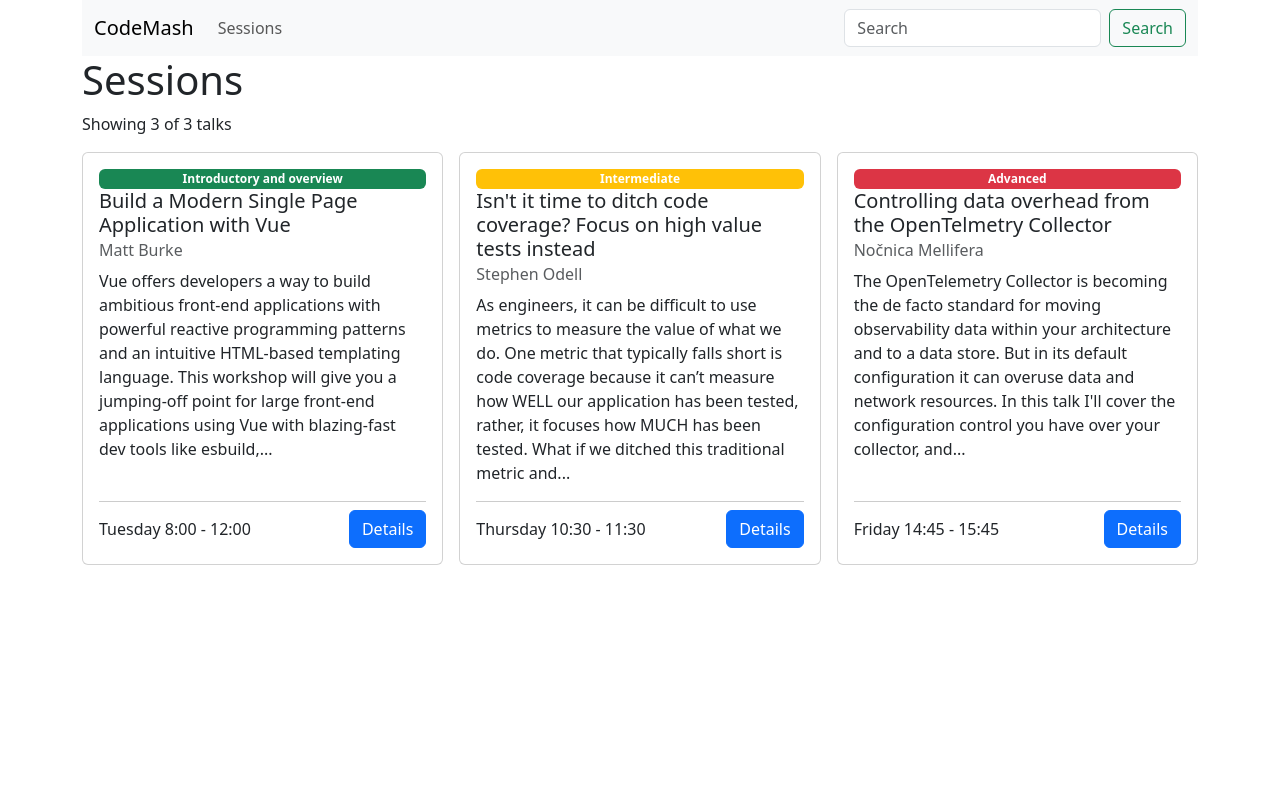
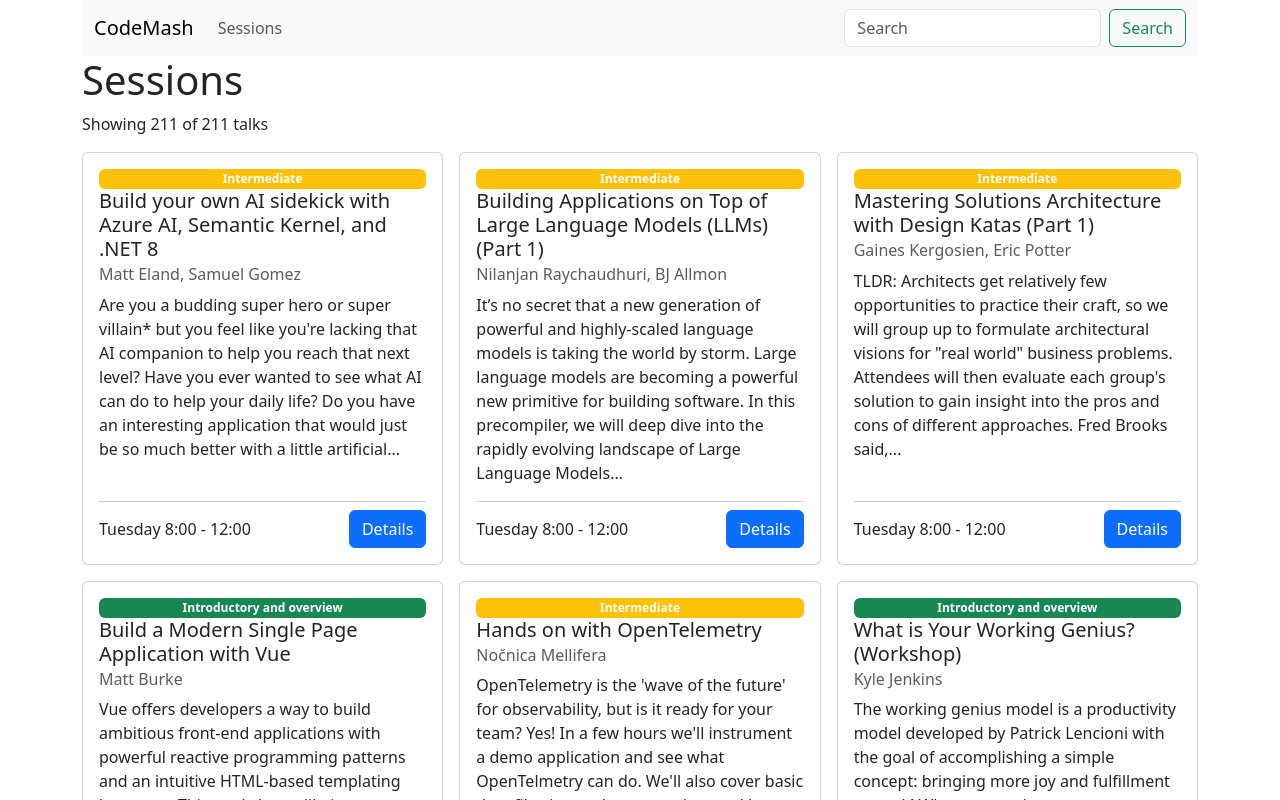
Before and after one commit to yogo-ang8/codemash-schedule-vue, a Vue app: page / in a window 1280 px wide. Shown: the top 800 px of the page. Built offline with nearby package versions, Linux system fonts and the light colour scheme.

Commit message:
finished templating exercise

```diff
--- a/src/components/SessionList.vue
+++ b/src/components/SessionList.vue
@@ -20,60 +20,28 @@
     <h1>Sessions</h1>
 
     <!-- we're going to add filters in a later module that will update these counts -->
-    <p>Showing 3 of 3 talks</p>
+    <p>Showing {{ sessions.length }} of {{ sessions.length }} talks</p>
 
     <div class="speaker-grid">
       <!-- here we include three different cards depending on the level -->
       <!-- your job is to replace this static markup with vue templating syntax -->
       <!-- introductory and overview -->
-      <div class="card">
+      <div class="card" v-for="session in sessions" :key="session.id">
         <div class="card-body">
-          <span class="badge bg-success">Introductory and overview</span>
-          <h5 class="card-title">Build a Modern Single Page Application with Vue</h5>
-          <h6 class="card-subtitle mb-2 text-body-secondary">Matt Burke</h6>
-          <p class="card-text">
-            Vue offers developers a way to build ambitious front-end applications with powerful reactive programming
-            patterns and an intuitive HTML-based templating language. This workshop will give you a jumping-off point
-            for large front-end applications using Vue with blazing-fast dev tools like esbuild,...
-          </p>
+          <span
+            class="badge"
+            :class="{
+              'bg-success': session.level === 'Introductory and overview',
+              'bg-warning': session.level === 'Intermediate',
+              'bg-danger': session.level === 'Advanced',
+            }"
+            >{{ session.level }}</span
+          >
+          <h5 class="card-title">{{ session.title }}</h5>
+          <h6 class="card-subtitle mb-2 text-body-secondary">{{ session.speakers.join(', ') }}</h6>
+          <p class="card-text">{{ session.excerpt }}</p>
           <div class="footer pt-2">
-            <span> Tuesday 8:00 - 12:00</span>
-            <a href="" class="btn btn-primary">Details</a>
-          </div>
-        </div>
-      </div>
-
-      <!-- intermediate -->
-      <div class="card">
-        <div class="card-body">
-          <span class="badge bg-warning">Intermediate</span>
-          <h5 class="card-title">Isn't it time to ditch code coverage? Focus on high value tests instead</h5>
-          <h6 class="card-subtitle mb-2 text-body-secondary">Stephen Odell</h6>
-          <p class="card-text">
-            As engineers, it can be difficult to use metrics to measure the value of what we do. One metric that
-            typically falls short is code coverage because it can’t measure how WELL our application has been tested,
-            rather, it focuses how MUCH has been tested. What if we ditched this traditional metric and...
-          </p>
-          <div class="footer pt-2">
-            <span>Thursday 10:30 - 11:30</span>
-            <a href="" class="btn btn-primary">Details</a>
-          </div>
-        </div>
-      </div>
-
-      <!-- advanced -->
-      <div class="card">
-        <div class="card-body">
-          <span class="badge bg-danger">Advanced</span>
-          <h5 class="card-title">Controlling data overhead from the OpenTelmetry Collector</h5>
-          <h6 class="card-subtitle mb-2 text-body-secondary">Nočnica Mellifera</h6>
-          <p class="card-text">
-            The OpenTelemetry Collector is becoming the de facto standard for moving observability data within your
-            architecture and to a data store. But in its default configuration it can overuse data and network
-            resources. In this talk I'll cover the configuration control you have over your collector, and...
-          </p>
-          <div class="footer pt-2">
-            <span>Friday 14:45 - 15:45</span>
+            <span> {{ session.day }} {{ session.startTime }} - {{ session.endTime }}</span>
             <a href="" class="btn btn-primary">Details</a>
           </div>
         </div>
@@ -81,7 +49,7 @@
     </div>
 
     <!-- show this if there are no sessions -->
-    <!--<p>No sessions found</p>-->
+    <p v-if="sessions.length === 0">No sessions found</p>
   </div>
 </template>
 
```
